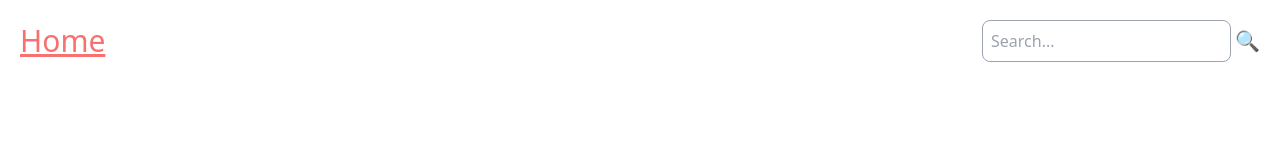
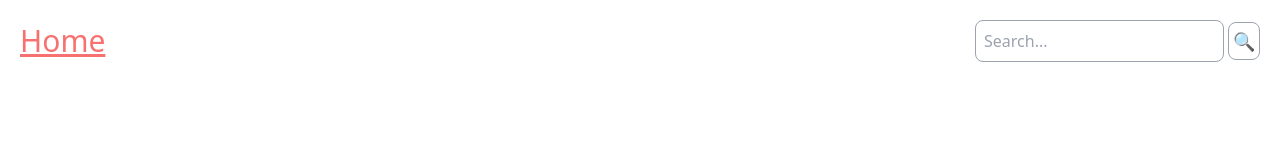
Before and after one commit to amanfangeria980/assignment-p, a React (Vite) app: page / in a window 1280 px wide. Shown: the top 160 px of the page. Built offline with nearby package versions, Linux system fonts and the light colour scheme.

Commit message:
Finally Done

```diff
--- a/src/layout/MainLayout.jsx
+++ b/src/layout/MainLayout.jsx
@@ -16,7 +16,7 @@ const MainLayout = () => {
     };
     return (
         <div className="m-2">
-            <div className="flex items-center justify-between mb-4 p-3 ">
+            <div className="flex md:flex-row flex-col gap-4 md:gap-1  items-center justify-between mb-4 p-3 ">
                 <Link to="/">
                     <h2 className="text-3xl text-center underline text-red-400">
                         Home
@@ -30,7 +30,10 @@ const MainLayout = () => {
                         onChange={(e) => setSearchInput(e.target.value)}
                         onKeyDown={handleKeyDown}
                     />
-                    <button className="text-xl" onClick={handleSearch}>
+                    <button
+                        className="text-lg border border-gray-400 p-1 rounded-lg"
+                        onClick={handleSearch}
+                    >
                         🔍
                     </button>
                 </div>
```
